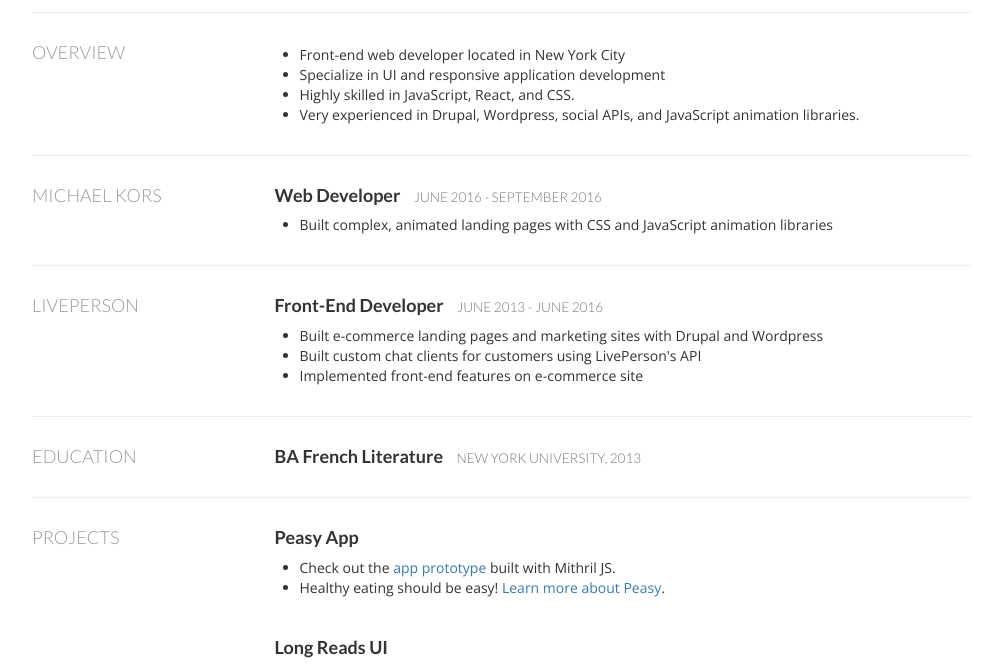
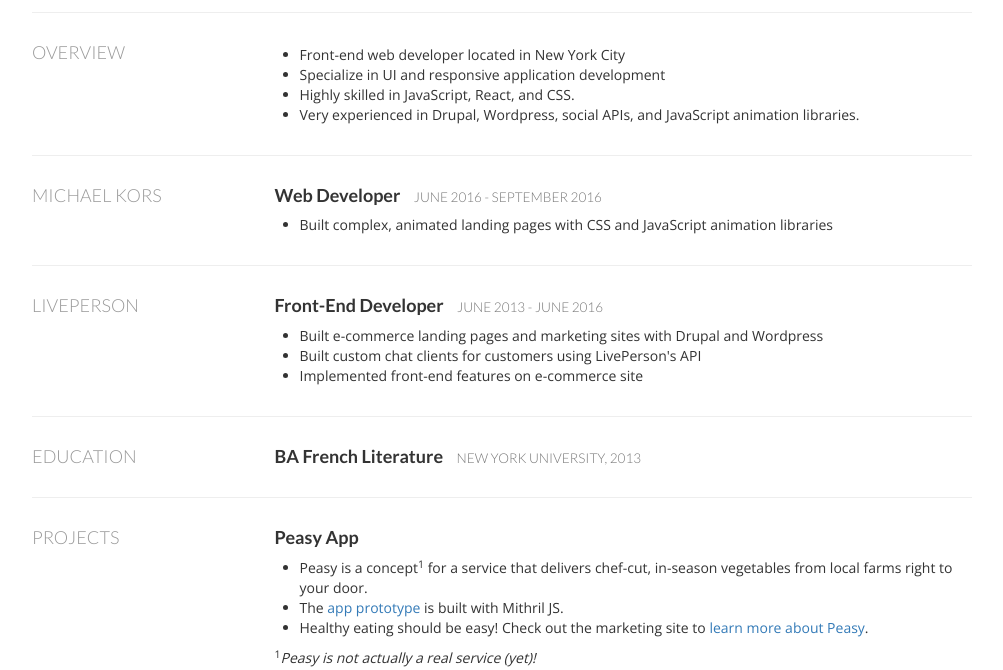
Before and after one commit to lexhaynes/portflio, a plain HTML site: page resume/index.html in a window 1280 px wide. Shown: the part 128-798 px from the top of the page, without its empty margins (138-1141 px from the left). Drawn offline with nearby package versions, Linux system fonts and the light colour scheme.

Commit message:
adjusted resume; added tracking

```diff
--- a/resume/index.html
+++ b/resume/index.html
@@ -33,7 +33,7 @@
             <div class="col-sm-12">
                 <h1>Alexandra Haynes
                     <small>
-                        <a href="http://lexhaynes.com">portfolio</a><span class="sep">|</span>
+                        <a href="http://portfolio.lexhaynes.com">portfolio</a><span class="sep">|</span>
                         <a href="mailto:lex.haynes@gmail.com">lex.haynes@gmail.com</a> <span class="sep">|</span>
                         <span style="display: inline-block; white-space: nowrap;">
                             <a href="http://github.com/lexhaynes"><i class="fa fa-git"></i></a> <span class="sep">|</span>
@@ -95,9 +95,12 @@
             <div class="col-sm-9">
                 <h4>Peasy App </h4>
                 <ul>
-                    <li>Check out the <a href = "https://peasy.netlify.com">app prototype</a> built with Mithril JS.</li>
-                    <li>Healthy eating should be easy! <a href = "https://easypeasy.netlify.com"> Learn more about Peasy</a>. </li>
+                    <li>Peasy is a concept<sup>1</sup> for a service that delivers chef-cut, in-season vegetables from local farms right to your door.</li>
+                    <li>The <a href = "https://peasy.netlify.com">app prototype</a> is built with Mithril JS.</li>
+                    <li>Healthy eating should be easy! Check out the marketing site to <a href = "https://easypeasy.netlify.com"> learn more about Peasy</a>. </li>
                 </ul>
+                <sup>1</sup><em>Peasy is not actually a real service (yet)!</em>
+
 
                 <br>
                 <h4>Long Reads UI</h4>
@@ -138,5 +141,14 @@
             <a href="https://www.linkedin.com/in/alexandra-haynes-36349184">LinkedIn</a>
         </div>
     </div>
+<script>
+  (function(i,s,o,g,r,a,m){i['GoogleAnalyticsObject']=r;i[r]=i[r]||function(){
+  (i[r].q=i[r].q||[]).push(arguments)},i[r].l=1*new Date();a=s.createElement(o),
+  m=s.getElementsByTagName(o)[0];a.async=1;a.src=g;m.parentNode.insertBefore(a,m)
+  })(window,document,'script','https://www.google-analytics.com/analytics.js','ga');
+
+  ga('create', 'UA-40660950-1', 'auto');
+  ga('send', 'pageview');
+</script>
 </body>
 </html>
```
Also changed, not shown: index.html (+9 -1 lines).
